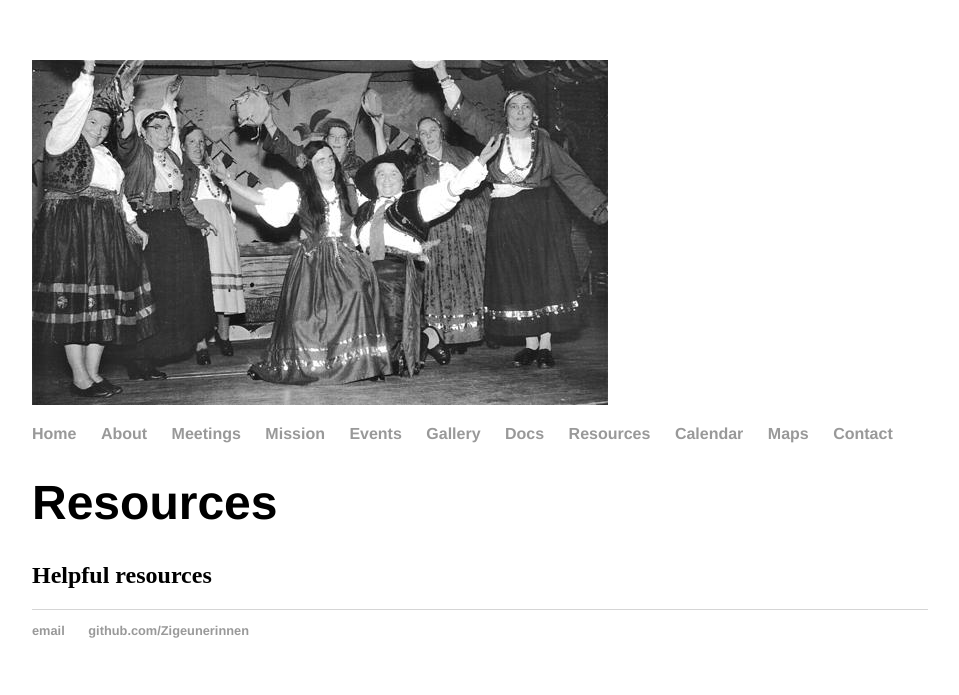
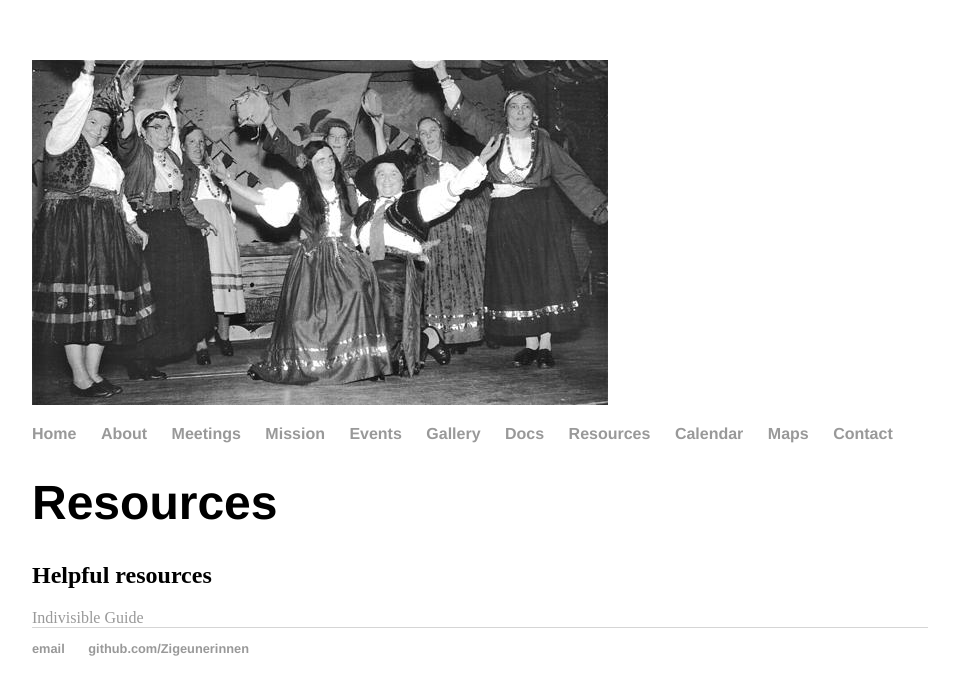
Before and after one commit to vbahole23/vbahole23.github.io, a Jekyll site: the page built from resources/index.html, in a window 1280 px wide. Shown: the top 695 px of the page, without its empty margins (160-1119 px from the left). Built offline with Jekyll 4.4.1, drawn with Linux system fonts in a browser that asks for light colours.

Commit message:
Update index.html

```diff
--- a/resources/index.html
+++ b/resources/index.html
@@ -4,3 +4,5 @@
 ---
 	<h1>{{ page.title }}</h1>
 	<h2>Helpful resources</h2>
+
+<a href="https://www.indivisibleguide.com/">Indivisible Guide</a>
```
